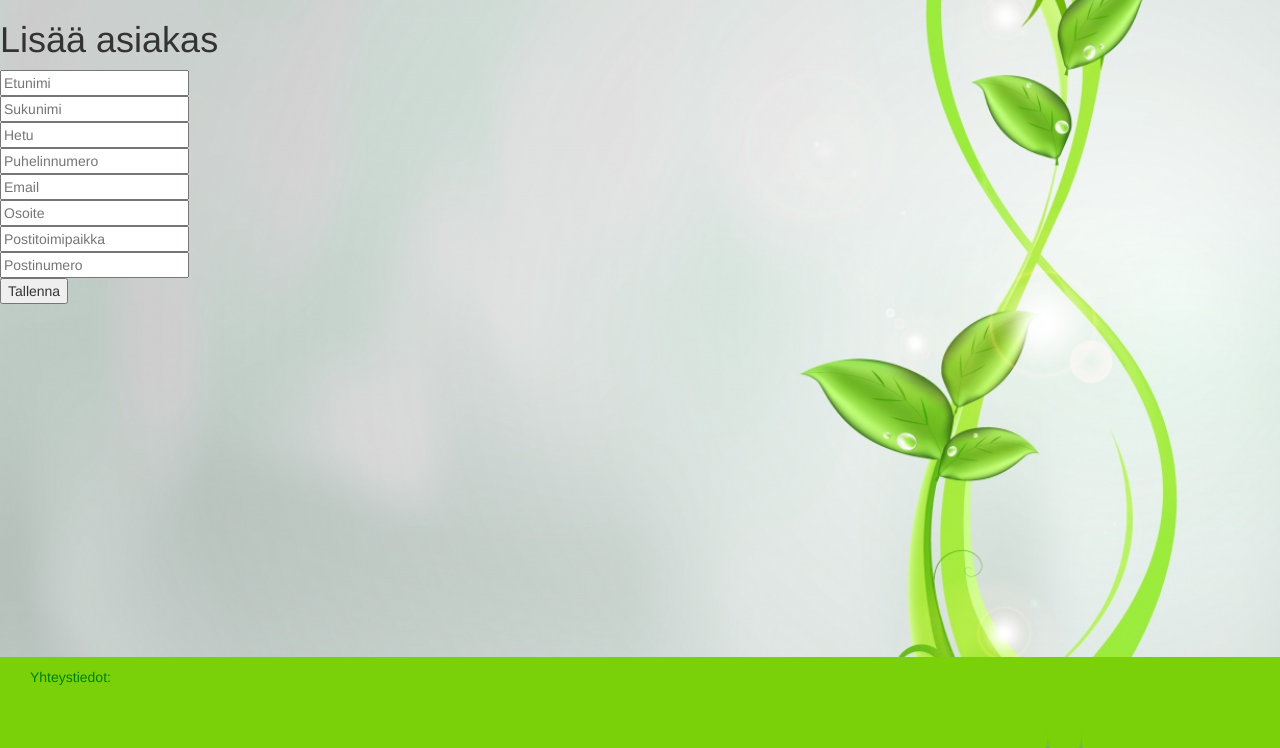
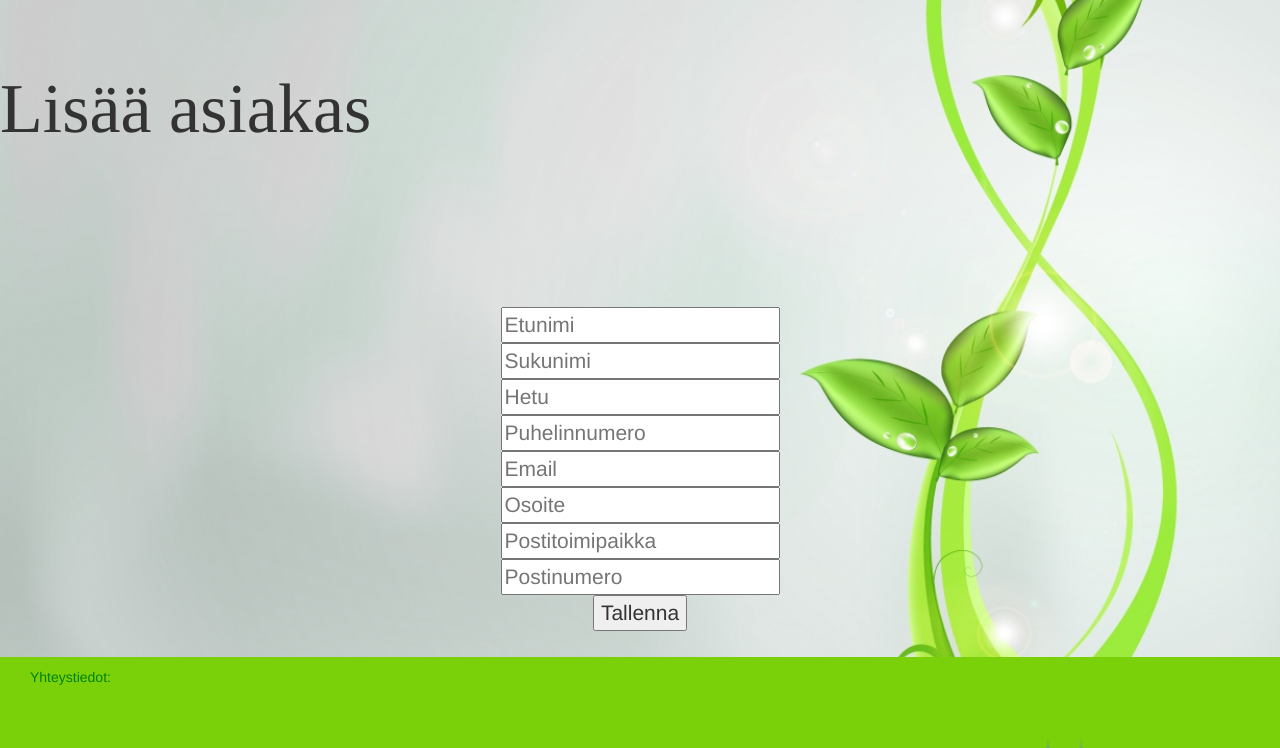
Before and after one commit to PA-kerho/Pankkiautomaatti, a CodeIgniter app: page /Pankkiautomaatti/index.php/asiakas/lisaa_asiakas in a window 1280 px wide. Shown: the part 52-800 px from the top of the page. Run offline with CodeIgniter, Linux system fonts and the light colour scheme.

Commit message:
Tyylittelyä

```diff
--- a/application/views/Kortti_Tili/korttien_hallinta.php
+++ b/application/views/Kortti_Tili/korttien_hallinta.php
@@ -1,4 +1,4 @@
-<h1>Korttien hallinta</h1>
+<h2>Korttien hallinta</h2>
 
 <li><a href="<?php echo site_url('Kortti_Tili/lisaa_kortti'); ?>">Lisää kortti</a></li>
 <li><a href="<?php echo site_url('Kortti_Tili/nayta_kortti'); ?>">Näytä Kortit</a></li>
--- a/application/views/Kortti_Tili/lisaa_kortti.php
+++ b/application/views/Kortti_Tili/lisaa_kortti.php
@@ -1,5 +1,5 @@
-<h1>Lisää kortti</h1>
-<form method="POST" action="lisaa_kortti">
+<h2>Lisää kortti</h2>
+<form id="LisaaKortti" method="POST" action="lisaa_kortti">
 <input type="text" name="Kortnum" required="" placeholder="KortinNumero"> <br>
 <input type="text" name="Pin" required="" placeholder="PinKoodi"> <br>
 <input type="text" name="Vm" required="" placeholder="Voimassaoloaika"> <br>
--- a/application/views/Kortti_Tili/nayta_kortti.php
+++ b/application/views/Kortti_Tili/nayta_kortti.php
@@ -1,4 +1,4 @@
-<h1>Kortit</h1>
+<h2>Kortit</h2>
 <br>
 
 <TABLE class="table">
--- a/application/views/Kortti_Tili/nayta_tili.php
+++ b/application/views/Kortti_Tili/nayta_tili.php
@@ -1,10 +1,12 @@
-<h1>Tilit</h1>
+<h2>Tilit</h2>
 
 <TABLE class="table">
 	<TR>
 	<TH>Tili-id</TH>
 	<TH>Tilinumero</TH>
 	<TH>Tilin nimi</TH>
+	<TH></TH>
+	<TH></TH>
 
 
 	</TR>
@@ -18,7 +20,7 @@
 
 		echo '<div class="dropdown">
 				<button class ="btn btn-primary dropdown-toggle" type="button" data-toggle="dropdown">Liitetyt kortit
-				<span class="caret"></span></button><form action="nayta_liitetyt_kortit" method = "POST"><input type="hidden" name="ID" value="'.$rivi["Liitetyt"].'"</form>
+				<span class="caret"></span></button><form action="nayta_liitetyt_kortit" method = "POST"><input type="hidden" name="ID" value="'.$rivi["ID"].'"</form>
 				<ul class="dropdown-menu">
 				<li><a href="http://localhost/Pankkiautomaatti/index.php/Kortti_Tili/nayta_liitetyt_kortit">Liitetyt kortit</a>
 				</li>';
--- a/application/views/Kortti_Tili/poista_kortti.php
+++ b/application/views/Kortti_Tili/poista_kortti.php
@@ -1,4 +1,4 @@
-<h1> Poista kortti</h1>
+<h2> Poista kortti</h2>
 <table border=1>
 <TR>
 	<TH>ID</TH>
--- a/application/views/Kortti_Tili/poista_tili.php
+++ b/application/views/Kortti_Tili/poista_tili.php
@@ -1,4 +1,4 @@
-<h1> Poista tili</h1>
+<h2> Poista tili</h2>
 <table border=1>
 <TR>
 	<TH>ID</TH>
--- a/application/views/Kortti_Tili/tilien_hallinta.php
+++ b/application/views/Kortti_Tili/tilien_hallinta.php
@@ -1,3 +1,3 @@
-<h1>Hallitse tilejä</h1>
+<h2>Hallitse tilejä</h2>
 
 <li><a href="<?php echo site_url('Kortti_Tili/lisaa_tili'); ?>">Tilien hallinta</a></li>
--- a/application/views/asiakas/lisaa_asiakas.php
+++ b/application/views/asiakas/lisaa_asiakas.php
@@ -1,6 +1,6 @@
-<link rel="stylesheet" type="text/css" href="<?php echo base_url('style/css/bootstrap.css');?>">
-<h1>Lisää asiakas</h1>
-<form class="form-group" method="POST" action="lisaa_asiakas">
+
+<h2>Lisää asiakas</h2>
+<form id="LisaaAsiakas" class="form-group" method="POST" action="lisaa_asiakas">
 <input type="text" name="en" required="" placeholder="Etunimi"> <br>
 <input type="text" name="sn" required="" placeholder="Sukunimi"> <br>
 <input type="text" name="ht" required="" placeholder="Hetu"> <br>
--- a/application/views/asiakas/nayta_muokattavat_asiakkaat.php
+++ b/application/views/asiakas/nayta_muokattavat_asiakkaat.php
@@ -9,6 +9,8 @@
 <TH>Osoite</TH>
 <TH>Postitoimipaikka</TH>
 <TH>Postinumero</TH>
+<TH></TH>
+<TH></TH>
 </TR>
 <?php
 foreach ($Asiakas as $rivi) {
--- a/application/views/asiakas/poista_asiakas.php
+++ b/application/views/asiakas/poista_asiakas.php
@@ -1,4 +1,4 @@
-<h1> Poista asiakas</h1>
+<h2> Poista asiakas</h2>
 <table border=1>
 <TR>
 	<TH>ID</TH>
--- a/application/views/etusivu/index.php
+++ b/application/views/etusivu/index.php
@@ -1,3 +1,3 @@
 <p>
-<H1 align="center">TERVETULOA</H1>
+<H1 align="middle">TERVETULOA</H1>
 </p>>
--- a/style/css/Styles.css
+++ b/style/css/Styles.css
@@ -28,4 +28,36 @@ padding:100 !important;
 h1{
    font-family: "Berlin Sans FB", Times, serif;
    font-size: 100px;
+   padding-top:200px;
+
 }
+
+h2{
+   font-family: "Berlin Sans FB", Times, serif;
+   font-size: 70px;
+   padding-top:50px;
+
+}
+#LisaaKortti{
+  text-align: center;
+  padding-top:150px;
+
+}
+#LisaaKortti input{
+  font-size: 1.5em;
+}
+#LisaaTili{
+  text-align: center;
+  padding-top:150px;
+}
+#LisaaTili input{
+  font-size: 2.0em;
+}
+#LisaaAsiakas{
+  text-align: center;
+  padding-top:150px;
+}
+
+#LisaaAsiakas{
+  font-size: 1.5em;
+}
```
Also changed, not shown: application/views/Kortti_Tili/lisaa_tili.php (+5 -5 lines), application/views/asiakas/nayta_asiakas.php (+5 -2 lines), application/views/asiakas/nayta_muokattava_asiakas.php (+12 -1 lines).
